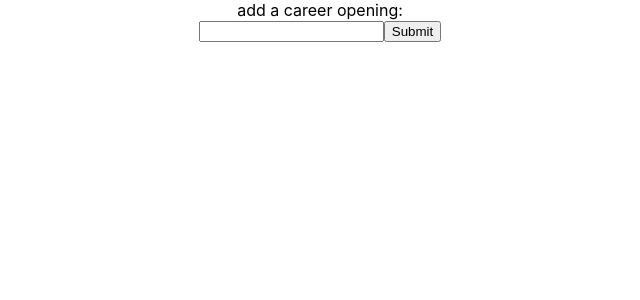
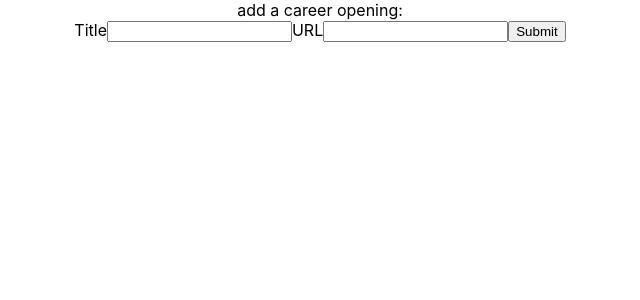
Before and after one commit to cjwood032/career-tracker, a React (Create React App) app: page /Careers in a window 1280 px wide. Shown: the top 300 px of the page, without its empty margins (320-960 px from the left). Built offline with nearby package versions, Linux system fonts and the light colour scheme.

Commit message:
passing more than 1 item in the add career action and form

```diff
--- a/package.json
+++ b/package.json
@@ -31,7 +31,9 @@
     "react": "^16.4.1",
     "react-dom": "^16.4.1",
     "react-redux": "^5.0.7",
+    "react-simple-storage": "^1.4.1",
     "redux": "^4.0.0",
+    "redux-form": "^8.1.0",
     "sinon": "^6.1.4"
   },
   "scripts": {
--- a/src/components/careers/Career.js
+++ b/src/components/careers/Career.js
@@ -13,7 +13,7 @@ class Career extends Component {
     return (
       <div>
         <li>
-          {career.text}
+          {career.title}
           <button onClick={this.handleClick}> X </button>
           <DetailsContainer career={career}/>
         </li>
--- a/src/components/careers/CareerInput.js
+++ b/src/components/careers/CareerInput.js
@@ -5,28 +5,32 @@ class CareerInput extends Component {
     super(props)
 
     this.state={
-      text: ''
+      title: '',
+      link: ''
     }
+    this.handleChange = this.handleChange.bind(this);
 }
 
-  handleChange= event => {
+  handleChange (event) {
     this.setState({
-      text: event.target.value
+      [event.target.name]: event.target.value
     })
   }
 
   handleSubmit = event => {
     event.preventDefault()
-    this.props.addCareer(this.state.text)
+    this.props.addCareer(this.state.title, this.state.link)
     this.setState({
-      text: ''
+      title: '',
+      link: ''
     })
   }
   render() {
     return (
       <div>
         <form onSubmit={this.handleSubmit}>
-          <input type="text" value={this.state.text} onChange={this.handleChange}/>
+          Title<input type="text" name="title" onChange={this.handleChange}/>
+          URL<input type="url" name="link" onChange={this.handleChange}/>
           <input type="submit" />
         </form>
       </div>
--- a/src/containers/CareersContainer.js
+++ b/src/containers/CareersContainer.js
@@ -18,7 +18,7 @@ const mapStateToProps = state => ({careers: state.careers})
 
 const mapDispatchToProps = dispatch => {
   return {
-    addCareer: text => dispatch({type: "ADD_CAREER", text}),
+    addCareer: (title, link) => dispatch({type: "ADD_CAREER", title, link}),
     deleteCareer: id => dispatch({type: "DELETE_CAREER", id})
   }
 }
--- a/src/reducers/manageCareer.js
+++ b/src/reducers/manageCareer.js
@@ -9,8 +9,7 @@ export default function manageCareers(state = {
     switch (action.type) {
 
       case 'ADD_CAREER':
-
-        const career = { text: action.text, id: cuidFn()};
+        const career = { title: action.title, link: action.link, id: cuidFn()};
         return { ...state, careers: state.careers.concat(career)}
 
       case 'DELETE_CAREER':
```
Also changed, not shown: 1 other file (tests, documents, lock files or other folders).
